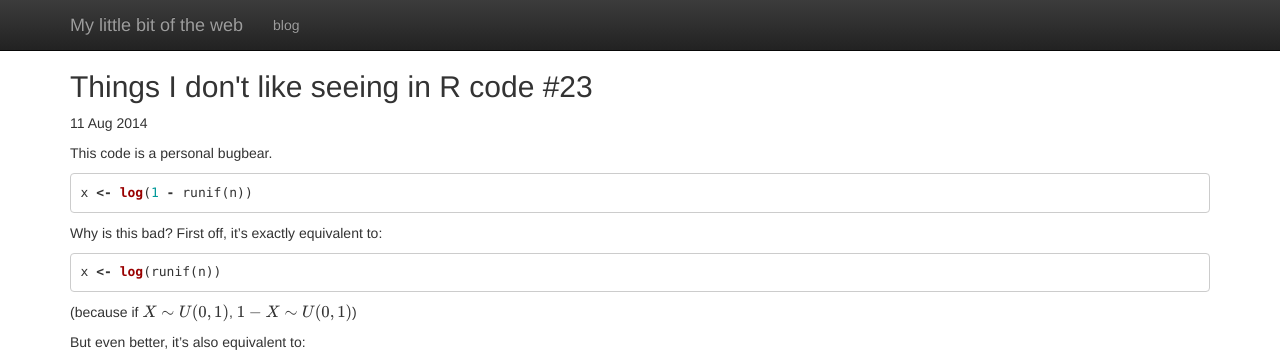
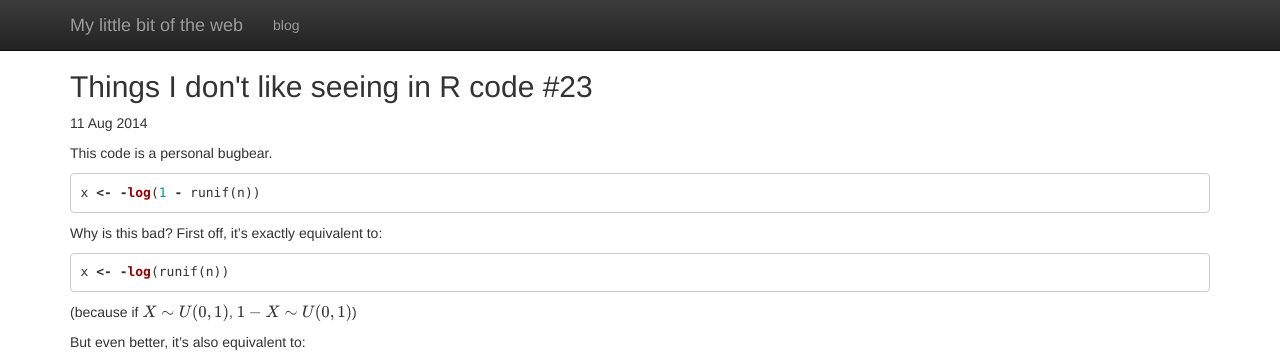
Before and after one commit to pdmetcalfe/pdmetcalfe.github.io, a Jekyll site: the page built from _posts/2014-08-11-bad-signs-in-R.md, in a window 1280 px wide. Shown: the top 360 px of the page. Built offline with Jekyll 4.4.1, drawn with Linux system fonts in a browser that asks for light colours; nearby versions of some CDN libraries; formulas are drawn with MathJax 3.

```diff
--- a/_posts/2014-08-11-bad-signs-in-R.md
+++ b/_posts/2014-08-11-bad-signs-in-R.md
@@ -7,13 +7,13 @@ categories: numerics rng rant R
 This code is a personal bugbear.
 
 ~~~ R
-x <- log(1 - runif(n))
+x <- -log(1 - runif(n))
 ~~~
 
 Why is this bad?  First off, it's exactly equivalent to:
 
 ~~~ R
-x <- log(runif(n))
+x <- -log(runif(n))
 ~~~
 
 (because if $$X \sim U(0, 1)$$, $$1 - X \sim U(0,1)$$)
```
